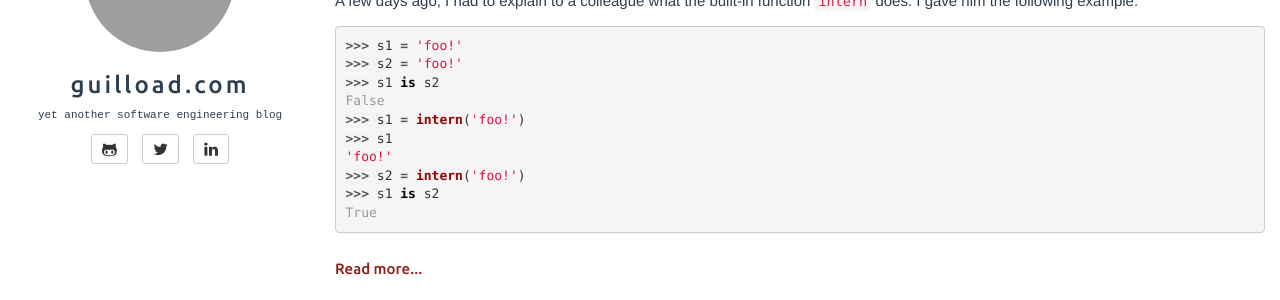
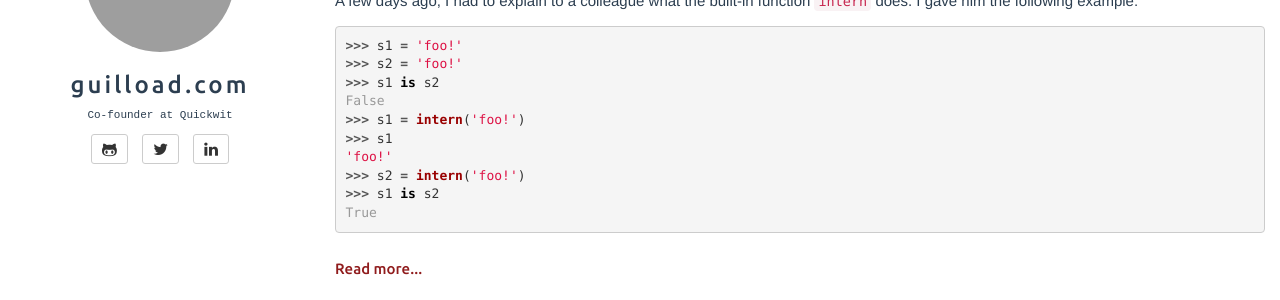
Before and after one commit to guilload/guilload.github.io, a Jekyll site: the page built from index.html, in a window 1280 px wide. Shown: the part 226-526 px from the top of the page. Built offline with Jekyll 4.4.1, drawn with Linux system fonts in a browser that asks for light colours; the list of posts is cut into pages by our own code; comment, search, counter and statistics services are not loaded; grey boxes are pictures that could not be loaded.

```diff
--- a/_config.yml
+++ b/_config.yml
@@ -15,8 +15,8 @@ author:
   name: Adrien Guillo
   github: guilload
   twitter: guilload
-  linkedin: adrienguillo
-  bio: yet another software engineering blog
+  linkedin: guilload
+  bio: Co-founder at Quickwit
   email_md5: 05737f7353d71ece81912e75bd95cf17
 
 categories_path: categories.html
```
